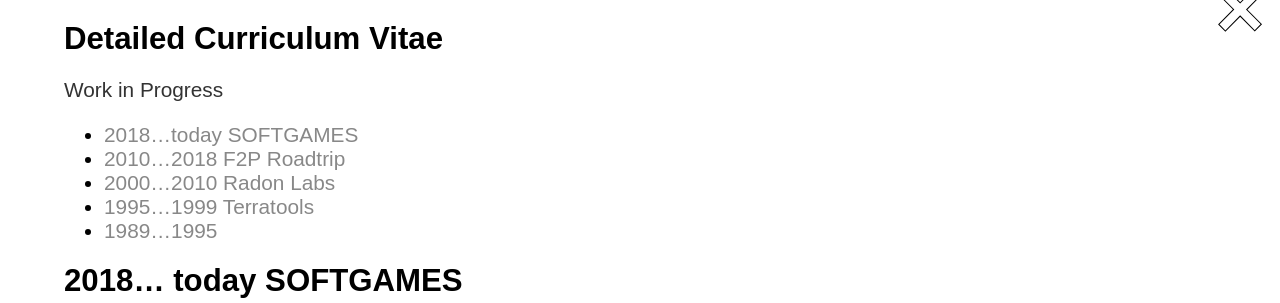
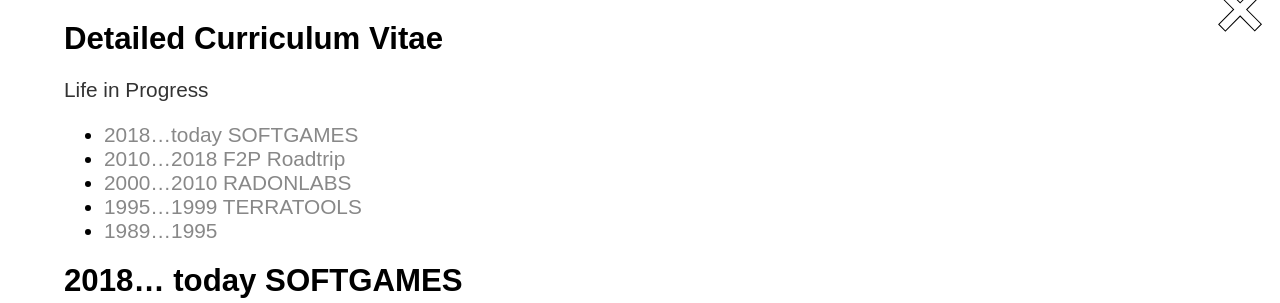
Before and after one commit to gebirgsbernd/gebirgsbernd.github.io, a Jekyll site: the page built from z_aboutme/_posts/1989-01-01-old.md, in a window 1280 px wide and 900 px high. Shown: the top 303 px of the window. Built offline with Jekyll 4.4.1, drawn with Linux system fonts in a browser that asks for light colours; some web fonts are replaced.

Commit message:
Noch ein Bugfix

```diff
--- a/z_aboutme/_posts/1989-01-01-old.md
+++ b/z_aboutme/_posts/1989-01-01-old.md
@@ -2,12 +2,12 @@
 layout: post
 title: "Detailed Curriculum Vitae"
 ---
-Work in Progress
+Life in Progress
 <style> html { scroll-behavior: smooth; } </style>
 * <a href="#2018">2018...today SOFTGAMES   </a>
 * <a href="#2010">2010...2018  F2P Roadtrip</a>
-* <a href="#2000">2000...2010  Radon Labs  </a>
-* <a href="#1995">1995...1999  Terratools  </a>
+* <a href="#2000">2000...2010  RADONLABS   </a>
+* <a href="#1995">1995...1999  TERRATOOLS  </a>
 * <a href="#1989">1989...1995              </a>
 
 # 2018... today SOFTGAMES
@@ -40,16 +40,16 @@
 | 2023 | [Puzzle Blocks Classic](https://fb.gg/play/sg-puzzle-blocks)  | Peter Harmjanz/Christoph Büsser  |
 | 2022 | Coin Blast!                                                   | [Vladislav Dergunov](https://www.linkedin.com/in/vladislav-dergunov-game-designer/) |
 | 2022 | Bubble Shooter Blitz                                          | [John  John Tsartsaflis](https://www.linkedin.com/in/johnts/) |
-| 2021 | [ Solitaire Home Story](/z_games/2025/01/06/soli/)  ||
+| 2021 | [ Solitaire Home Story](/z_games/2025/01/06/soli.html)  ||
 | 2021 | [ Bubble Shooter Pro ](https://fb.gg/play/sg_bs-pro)| Andre Krug<br>Top #1 grossing. >100 Mio Installs|
 | 2021 | [ PopIt! ](https://fb.gg/play/sg_bs-pro)| [Vladislav Dergunov](https://www.linkedin.com/in/vladislav-dergunov-game-designer/)|
-| 2020 | [ Solitaire Farm Seasons ](/z_games/2025/01/06/soli/)| [Cem Elmas](https://www.linkedin.com/in/cemelmas/) ,  Peter Harmjanz|
+| 2020 | [ Solitaire Farm Seasons ](/z_games/2025/01/06/soli.html)| [Cem Elmas](https://www.linkedin.com/in/cemelmas/) ,  Peter Harmjanz|
 | 2020 | My Little Garden  ||
 | 2019 | Mahjong Story  ||
 | 2019 | Jewels Blitz Classic  ||
 | 2018 | Mahjong Story ||
 | 2018 | My Little Farm  |Peter Harmjanz |
-| 2018 | [ Solitaire Story Tripeaks ](/z_games/2025/01/06/soli/)  | Alex Letov |
+| 2018 | [ Solitaire Story Tripeaks ](/z_games/2025/01/06/soli.html)  | Alex Letov |
 {: .meineTabelle}
 
 TODO: Update Links <br>
```
Also changed, not shown: 1 other file.
